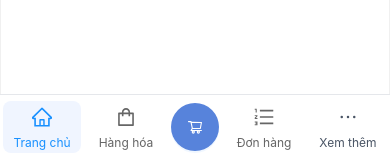
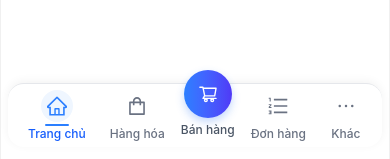
Before and after one commit to tamgtasa2611/jupiter_pos_fe, a Next.js app: page /admin/trang-chu in a window 390 px wide. Shown: the part 685-844 px from the top of the page. Built offline with nearby package versions, Linux system fonts and the light colour scheme; sample sign-in values are in the browser's storage; what @ant-design/nextjs-registry would draw is missing.

Commit message:
mobile nav

```diff
--- a/src/app/components/admin/common/MobileNavBar.jsx
+++ b/src/app/components/admin/common/MobileNavBar.jsx
@@ -1,48 +1,40 @@
 "use client";
-import React, { useState } from "react";
+import React, { useState, useEffect } from "react";
 import Link from "next/link";
-import { usePathname, useRouter } from "next/navigation"; // Add useRouter import
-import { Popover, Button } from "antd";
+import { usePathname, useRouter } from "next/navigation";
+import { Popover, Badge } from "antd";
 import {
   HomeOutlined,
   ShoppingOutlined,
   ShoppingCartOutlined,
   OrderedListOutlined,
-  EllipsisOutlined,
   TeamOutlined,
   UserSwitchOutlined,
   BarChartOutlined,
   SettingOutlined,
-  LogoutOutlined, // Add logout icon
+  LogoutOutlined,
+  EllipsisOutlined,
 } from "@ant-design/icons";
 
 export default function MobileNavBar({ onLogout }) {
   const pathname = usePathname();
-  const router = useRouter(); // Add router
+  const router = useRouter();
   const [visible, setVisible] = useState(false);
 
   // Helper function to check if a menu item is active
   const isActive = (itemKey) => {
-    // Check for exact match or if pathname starts with the key
     return pathname === itemKey || pathname.startsWith(itemKey);
   };
 
   // Handle logout with proper navigation
   const handleLogout = () => {
-    setVisible(false); // Close the popover
-
-    // Call the onLogout function passed from the parent
+    setVisible(false);
     if (onLogout) {
       onLogout();
-
-      // As a backup, directly navigate after a short delay
       setTimeout(() => {
-        console.log("Backup navigation to login page");
         window.location.href = "/dang-nhap";
       }, 300);
     } else {
-      // If onLogout is not provided, navigate directly
-      console.log("Direct navigation to login page");
       router.push("/dang-nhap");
     }
   };
@@ -50,53 +42,59 @@ export default function MobileNavBar({ onLogout }) {
   const moreMenuItems = [
     {
       key: "/admin/khach-hang",
-      icon: <TeamOutlined />,
+      icon: <TeamOutlined style={{ fontSize: "18px" }} />,
       label: "Khách hàng",
       href: "/admin/khach-hang",
     },
     {
       key: "/admin/nhan-vien",
-      icon: <UserSwitchOutlined />,
+      icon: <UserSwitchOutlined style={{ fontSize: "18px" }} />,
       label: "Nhân viên",
       href: "/admin/nhan-vien",
     },
     {
       key: "/admin/thong-ke",
-      icon: <BarChartOutlined />,
+      icon: <BarChartOutlined style={{ fontSize: "18px" }} />,
       label: "Thống kê",
       href: "/admin/thong-ke",
     },
     {
-      key: "/admin/settings",
-      icon: <SettingOutlined />,
-      label: "Cài đặt",
-      // href: "/dang-nhap",
-      customBehaviour: handleLogout, // Add custom behaviour
+      key: "logout",
+      icon: <LogoutOutlined style={{ fontSize: "18px" }} />,
+      label: "Đăng xuất",
+      customBehaviour: handleLogout,
     },
   ];
 
   const moreMenuContent = (
-    <div className="grid grid-cols-2 gap-4 p-2 w-60">
+    <div className="grid grid-cols-2 gap-3 p-2 w-64">
       {moreMenuItems.map((item) => (
         <Link
           href={item.href ? item.href : "#"}
           key={item.key}
-          className={`flex flex-col items-center justify-center p-2 rounded-lg`}
-          style={{
-            color: isActive(item.key) ? "#1890ff" : "#666",
-            backgroundColor: isActive(item.key) ? "#f0f5ff" : "transparent",
-            borderRadius: "8px",
-            padding: "2px",
-          }}
-          onClick={() => {
-            setVisible(false);
+          className={`flex flex-col items-center justify-center p-2 rounded-lg ${
+            isActive(item.key) ? "bg-blue-50" : "hover:bg-gray-50"
+          }`}
+          onClick={(e) => {
             if (item.customBehaviour) {
+              e.preventDefault();
               item.customBehaviour();
             }
+            setVisible(false);
           }}
         >
-          <div className="text-xl mb-1">{item.icon}</div>
-          <div className="text-xs">{item.label}</div>
+          <div
+            className={`mb-1.5 p-2 rounded-full ${
+              isActive(item.key)
+                ? "bg-blue-500 text-white"
+                : "bg-gray-100 text-gray-500"
+            }`}
+          >
+            {item.icon}
+          </div>
+          <div className={`text-xs font-medium ${isActive(item.key) ? "text-blue-600" : "text-gray-600"}`}>
+            {item.label}
+          </div>
         </Link>
       ))}
     </div>
@@ -105,26 +103,26 @@ export default function MobileNavBar({ onLogout }) {
   const navItems = [
     {
       key: "/admin/trang-chu",
-      icon: <HomeOutlined />,
+      icon: <HomeOutlined style={{ fontSize: "20px" }} />,
       label: "Trang chủ",
       href: "/admin/trang-chu",
     },
     {
       key: "/admin/hang-hoa",
-      icon: <ShoppingOutlined />,
+      icon: <ShoppingOutlined style={{ fontSize: "20px" }} />,
       label: "Hàng hóa",
       href: "/admin/hang-hoa",
     },
     {
       key: "/admin/ban-hang",
-      icon: <ShoppingCartOutlined />,
+      icon: <ShoppingCartOutlined style={{ fontSize: "20px", color: "white" }} />,
       label: "Bán hàng",
       href: "/admin/ban-hang",
       special: true,
     },
     {
       key: "/admin/don-hang",
-      icon: <OrderedListOutlined />,
+      icon: <OrderedListOutlined style={{ fontSize: "20px" }} />,
       label: "Đơn hàng",
       href: "/admin/don-hang",
     },
@@ -134,27 +132,28 @@ export default function MobileNavBar({ onLogout }) {
   const isAnyMoreItemActive = moreMenuItems.some((item) => isActive(item.key));
 
   return (
-    <div className="md:hidden fixed bottom-0 left-0 right-0 bg-white border-t border-gray-200 z-50">
-      <div className="flex justify-around items-center h-16">
+    <div className="md:hidden fixed bottom-0 left-0 right-0 z-50 pb-2">
+      <div
+        className="flex items-center justify-around bg-white border-t border-gray-200 h-16 px-2 mx-2 mb-1 rounded-2xl shadow-md"
+        style={{
+          boxShadow: "0 -2px 10px rgba(0, 0, 0, 0.05)"
+        }}
+      >
         {navItems.map((item) => {
           if (item.special) {
             return (
-              <Link href={item.href} key={item.key}>
-                <Button
-                  type="primary"
-                  shape="circle"
+              <Link href={item.href} key={item.key} className="flex flex-col items-center relative -top-3">
+                <div
+                  className="flex items-center justify-center w-12 h-12 rounded-full bg-gradient-to-r from-blue-500 to-indigo-600 shadow-md"
                   style={{
-                    width: "48px",
-                    height: "48px",
+                    boxShadow: "0 4px 8px rgba(59, 130, 246, 0.3)"
                   }}
                 >
-                  <ShoppingCartOutlined
-                    style={{
-                      fontSize: "16px",
-                      color: "white",
-                    }}
-                  />
-                </Button>
+                  {item.icon}
+                </div>
+                <span className="text-xs font-medium text-gray-600 mt-1">
+                  {item.label}
+                </span>
               </Link>
             );
           } else {
@@ -162,16 +161,25 @@ export default function MobileNavBar({ onLogout }) {
               <Link
                 href={item.href}
                 key={item.key}
-                className={`flex flex-col items-center justify-center w-1/5`}
-                style={{
-                  color: isActive(item.key) ? "#1890ff" : "#666",
-                  backgroundColor: isActive(item.key) ? "#f0f5ff" : "transparent",
-                  borderRadius: "8px",
-                  padding: "2px",
-                }}
+                className="flex flex-col items-center justify-center p-2"
               >
-                <div className={`text-xl`}>{item.icon}</div>
-                <div className="text-xs mt-1">{item.label}</div>
+                <div
+                  className={`relative flex items-center justify-center h-8 w-8 rounded-full transition-colors ${
+                    isActive(item.key)
+                      ? "bg-blue-50 text-blue-500"
+                      : "text-gray-500"
+                  }`}
+                >
+                  {item.icon}
+                  {isActive(item.key) && (
+                    <span className="absolute -bottom-1 inset-x-1 h-0.5 bg-blue-500 rounded-full"></span>
+                  )}
+                </div>
+                <span className={`text-xs mt-1 font-medium ${
+                  isActive(item.key) ? "text-blue-600" : "text-gray-500"
+                }`}>
+                  {item.label}
+                </span>
               </Link>
             );
           }
@@ -183,18 +191,32 @@ export default function MobileNavBar({ onLogout }) {
           placement="topRight"
           open={visible}
           onOpenChange={(newOpen) => setVisible(newOpen)}
-          classNames={{ root: "mobile-nav-popover" }}
+          overlayClassName="mobile-nav-popover"
+          overlayStyle={{
+            borderRadius: "12px",
+            overflow: "hidden",
+            boxShadow: "0 10px 25px rgba(0, 0, 0, 0.1)",
+          }}
         >
           <div
-            className={`flex flex-col items-center justify-center w-1/5 ${
-              visible || isAnyMoreItemActive ? "text-blue-500" : "text-gray-600"
-            }`}
-            aria-label="More options"
+            className="flex flex-col items-center p-2"
+            onClick={() => setVisible(!visible)}
           >
-            <div className="text-xl">
-              <EllipsisOutlined />
+            <div
+              className={`relative flex items-center justify-center h-8 w-8 rounded-full transition-colors ${
+                visible || isAnyMoreItemActive ? "bg-blue-50 text-blue-500" : "text-gray-500"
+              }`}
+            >
+              <EllipsisOutlined style={{ fontSize: "20px" }} />
+              {(visible || isAnyMoreItemActive) && (
+                <span className="absolute -bottom-1 inset-x-1 h-0.5 bg-blue-500 rounded-full"></span>
+              )}
             </div>
-            <div className="text-xs mt-1">Xem thêm</div>
+            <span className={`text-xs mt-1 font-medium ${
+              visible || isAnyMoreItemActive ? "text-blue-600" : "text-gray-500"
+            }`}>
+              Khác
+            </span>
           </div>
         </Popover>
       </div>
```
